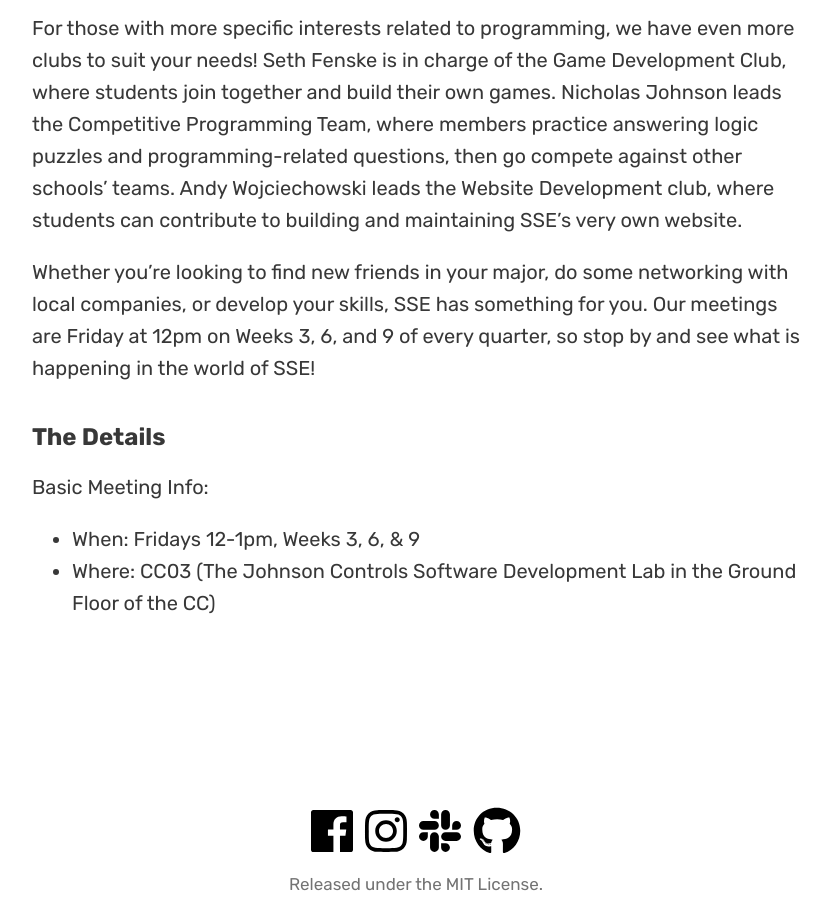
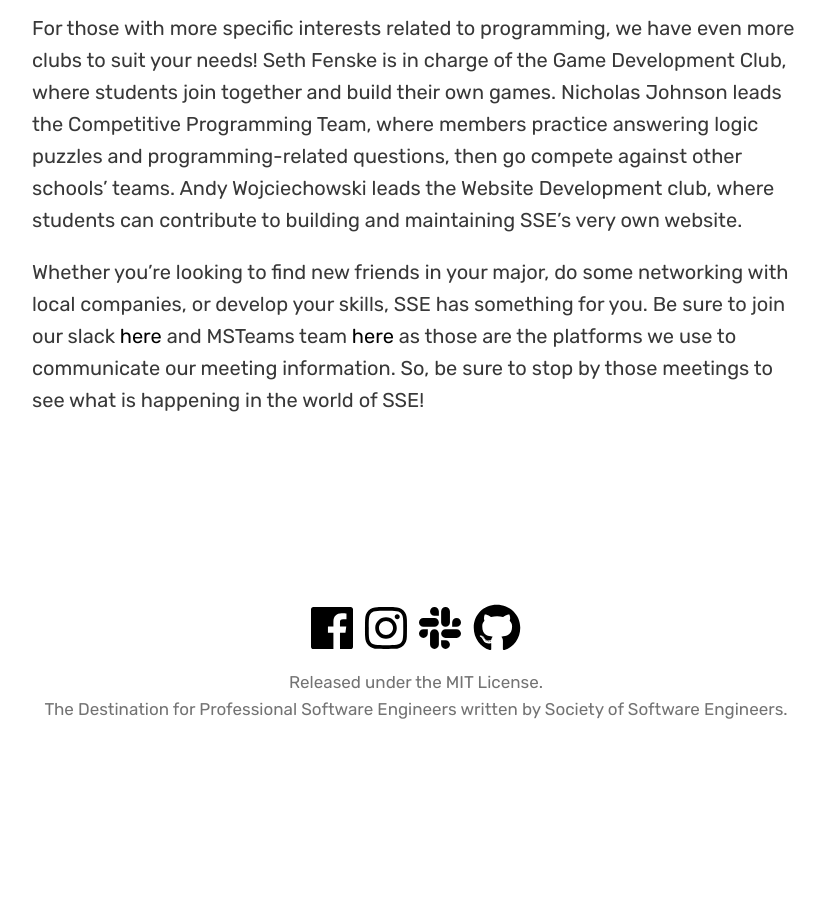
Before and after one commit to msoe-sse/msoe-sse.github.io, a Jekyll site: the page built from about.md, in a window 1280 px wide and 900 px high, scrolled down 1111 px. Shown: the whole window, without its empty margins (224-1054 px from the left). Built offline with Jekyll 4.4.1, drawn with Linux system fonts in a browser that asks for light colours; nearby versions of some CDN libraries; some web fonts are replaced; after the commit the page ends 1866 px from its top, so only the background shows below that.

Commit message:
Modifying outdated about page information

```diff
--- a/about.md
+++ b/about.md
@@ -25,12 +25,6 @@
 
 For those with more specific interests related to programming, we have even more clubs to suit your needs! Seth Fenske is in charge of the Game Development Club, where students join together and build their own games. Nicholas Johnson leads the Competitive Programming Team, where members practice answering logic puzzles and programming-related questions, then go compete against other schools' teams. Andy Wojciechowski leads the Website Development club, where students can contribute to building and maintaining SSE's very own website.
 
-Whether you're looking to find new friends in your major, do some networking with local companies, or develop your skills, SSE has something for you. Our meetings are Friday at 12pm on Weeks 3, 6, and 9 of every quarter, so stop by and see what is happening in the world of SSE!
-
-## The Details
-Basic Meeting Info:
-* When: Fridays 12-1pm, Weeks 3, 6, & 9
-* Where: CC03 (The Johnson Controls Software Development Lab in the Ground Floor of the CC)
-
+Whether you're looking to find new friends in your major, do some networking with local companies, or develop your skills, SSE has something for you. Be sure to join our slack [here](https://msoe-sse.slack.com) and MSTeams team [here](https://teams.microsoft.com/l/team/19%3a038fecd33eb040aabd4821df0fabf907%40thread.tacv2/conversations?groupId=841726d7-4db7-4143-8526-c837d6998beb&tenantId=4046ceac-fdd3-46c9-ac80-b7c4a49bab70) as those are the platforms we use to communicate our meeting information. So, be sure to stop by those meetings to see what is happening in the world of SSE!
 
 </div>
```
